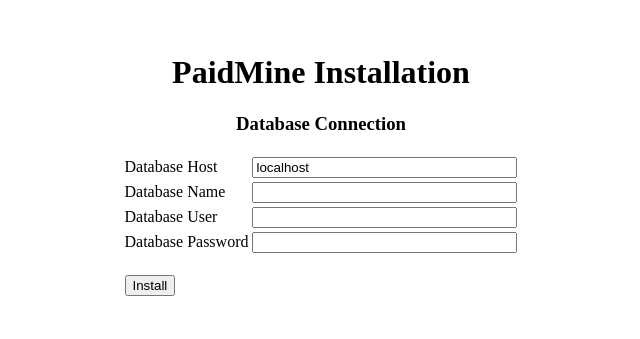
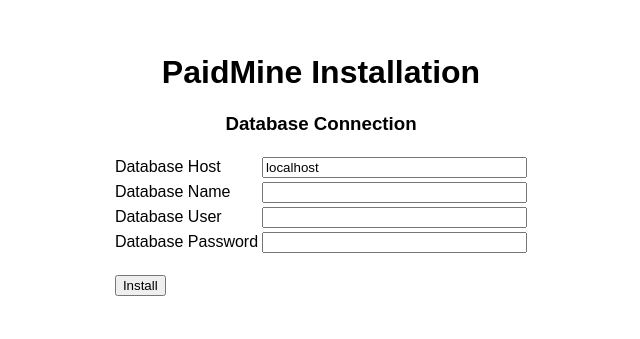
Before and after one commit to jwhb/PaidMine, a PHP site: page /install.php in a window 1280 px wide. Shown: the top 339 px of the page, without its empty margins (319-959 px from the left). Run offline with PHP 8.4, Linux system fonts and the light colour scheme; data that the repository does not hold is empty.

Commit message:
No Times New Roman _ever_!
Signed-off-by: JWhy <jwhy@jwhy.de>

```diff
--- a/install.php
+++ b/install.php
@@ -5,7 +5,12 @@
 <!DOCTYPE html>
 <html>
 <head>
-<title>Installation &middot; PaidMine</title>
+    <style type="text/css">
+      body {
+        font-family: sans-serif;
+      }
+    </style>
+    <title>Installation &middot; PaidMine</title>
 </head>
 
 <div style="text-align: center; width: 70%; background: white; margin-left: auto; margin-right: auto; padding: 25px; border-radius: 5px;">
```
